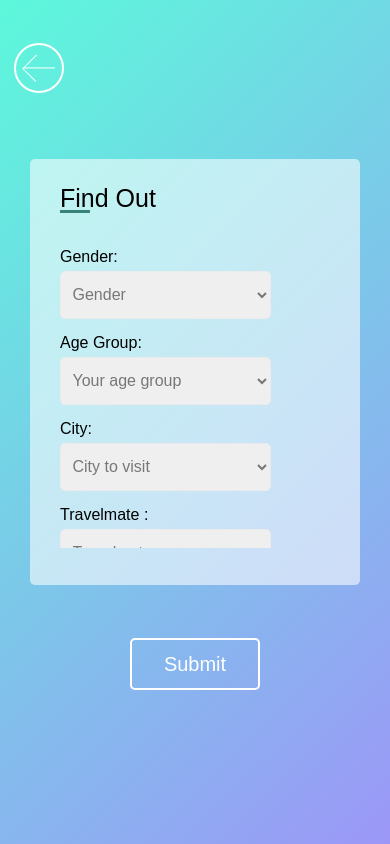
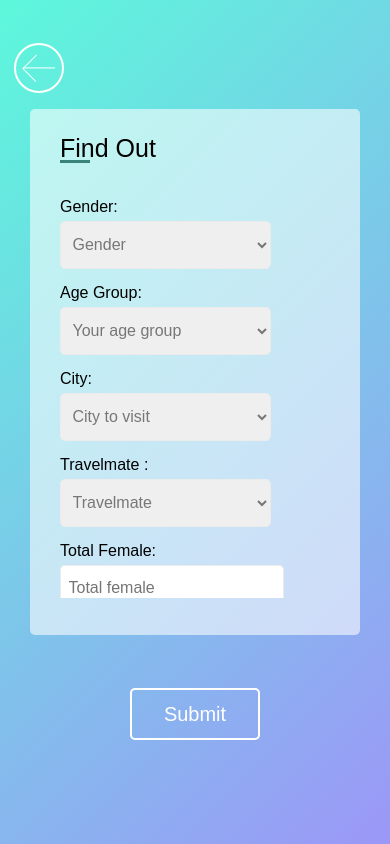
Before and after one commit to Cyebukayire/tourism-landing-page, a plain HTML site: page survey1.html in a window 390 px wide. Drawn offline with Linux system fonts and the light colour scheme.

Commit message:
fix survey responsiveness

```diff
--- a/assets/survey.css
+++ b/assets/survey.css
@@ -170,14 +170,14 @@
   }
 
 
-  @media (max-width: 584px) {
+  @media (max-width: 884px) {
     .container {
       max-width: 100%;
     }
 
     form .user-details .input-box {
       margin-bottom: 15px;
-      width: 100%;
+      /* width: 100%; */
     }
 
     form .gender-details .category {
@@ -185,7 +185,7 @@
     }
 
     .container form .user-details {
-      max-height: 300px;
+      max-height: 400px;
       overflow-y: scroll;
     }
 
```
